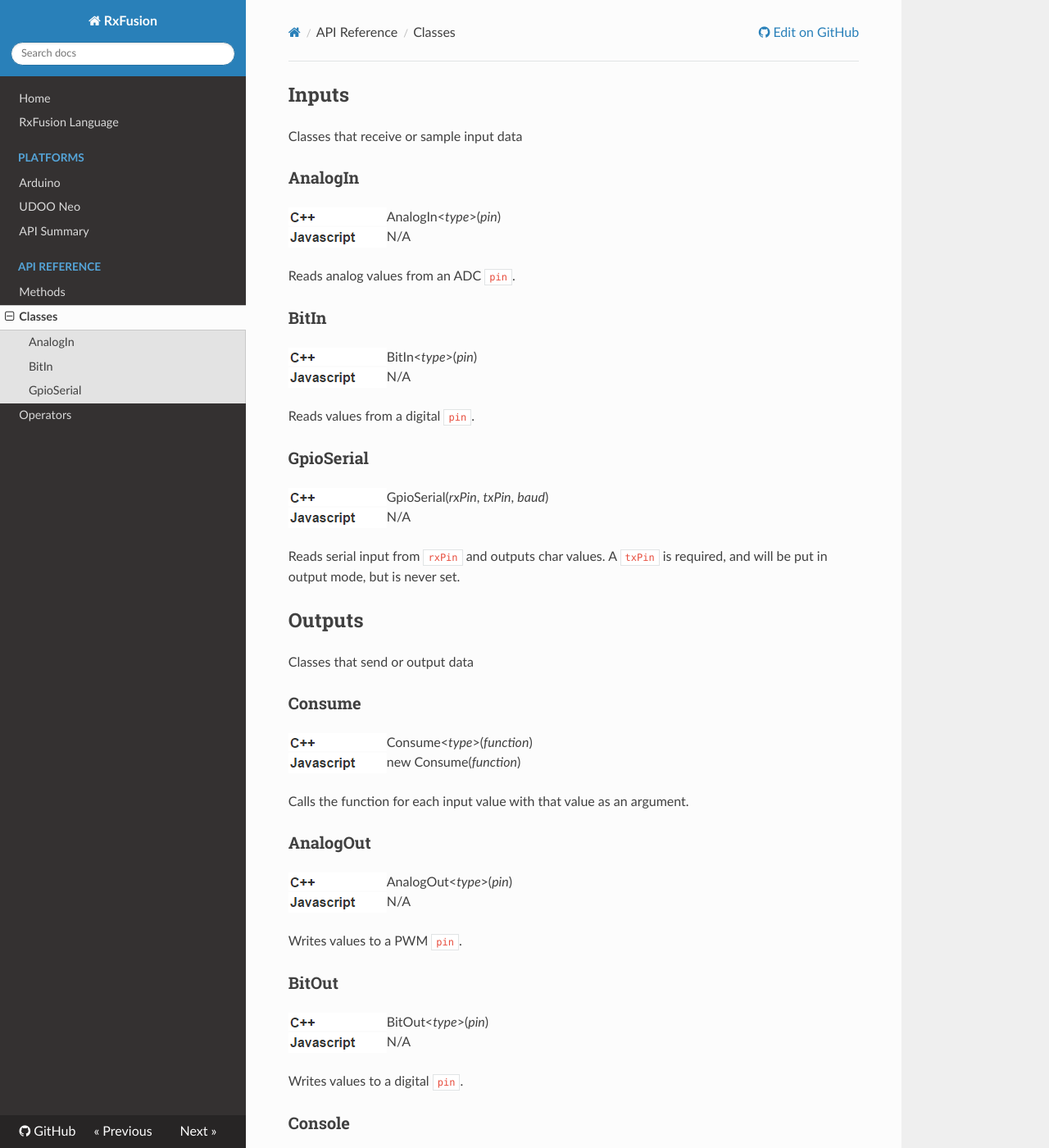
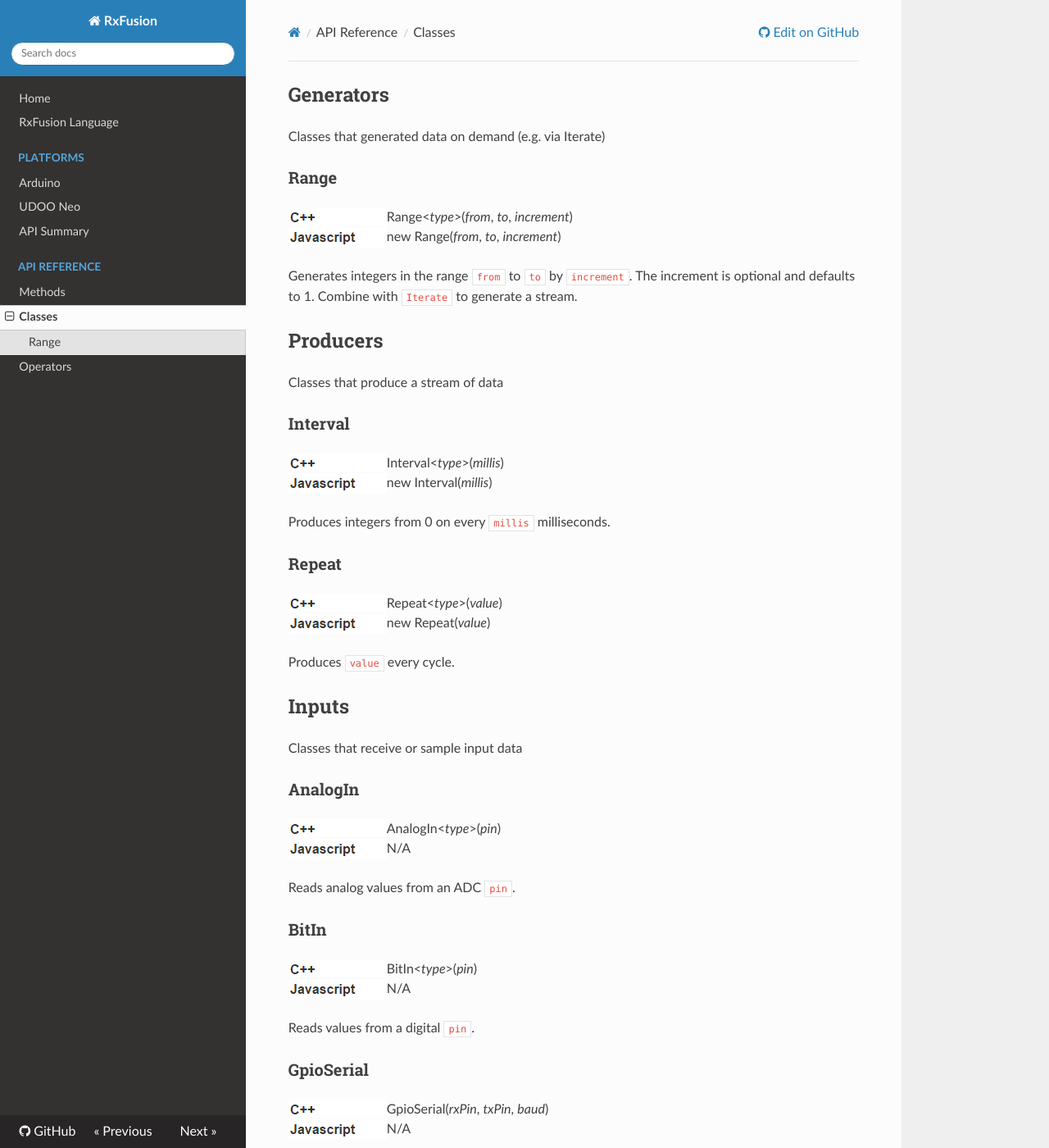
Before and after one commit to sathibault/RxFusion, an MkDocs documentation site: the page built from docs/classes.md, in a window 1280 px wide and 1400 px high. Shown: the whole window at 82% size. Built offline with MkDocs 1.6.1, drawn with Linux system fonts in a browser that asks for light colours; nearby versions of some CDN libraries; old or Windows-style settings are respelled for this version of MkDocs; some of the changed text lies outside the part shown.

Commit message:
Documentation update

```diff
--- a/docs/classes.md
+++ b/docs/classes.md
@@ -1,3 +1,41 @@
+## Generators
+
+Classes that generated data on demand (e.g. via Iterate)
+
+### Range
+
+<img align="left" src="../img/cpp.png">
+Range&lt;*type*&gt;(*from*, *to*, *increment*)
+<br>
+<img align="left" src="../img/javascript.png">
+new Range(*from*, *to*, *increment*)
+
+Generates integers in the range `from` to `to` by `increment`.  The increment is optional and defaults to 1.  Combine with `Iterate` to generate a stream.
+
+## Producers
+
+Classes that produce a stream of data
+
+### Interval
+
+<img align="left" src="../img/cpp.png">
+Interval&lt;*type*&gt;(*millis*)
+<br>
+<img align="left" src="../img/javascript.png">
+new Interval(*millis*)
+
+Produces integers from 0 on every `millis` milliseconds.
+
+### Repeat
+
+<img align="left" src="../img/cpp.png">
+Repeat&lt;*type*&gt;(*value*)
+<br>
+<img align="left" src="../img/javascript.png">
+new Repeat(*value*)
+
+Produces `value` every cycle.
+
 ## Inputs
 
 Classes that receive or sample input data
@@ -35,16 +73,6 @@ Reads serial input from `rxPin` and outputs char values.  A `txPin` is required,
 ## Outputs
 
 Classes that send or output data
-
-### Consume
-
-<img align="left" src="../img/cpp.png">
-Consume&lt;*type*&gt;(*function*)
-<br>
-<img align="left" src="../img/javascript.png">
-new Consume(*function*)
-
-Calls the function for each input value with that value as an argument.
 
 ### AnalogOut
 
@@ -105,3 +133,15 @@ N/A
 new SocketIO(*io*, *event*)
 
 Sends data to a WebSocket via the socket.io module `io` with the event name `event`.
+
+## Consumers
+
+### Consume
+
+<img align="left" src="../img/cpp.png">
+Consume&lt;*type*&gt;(*function*)
+<br>
+<img align="left" src="../img/javascript.png">
+new Consume(*function*)
+
+Calls the function for each input value with that value as an argument.
```
Also changed, not shown: docs/api-index.md (+18 -2 lines), docs/api-reference.md (+17 -2 lines), docs/operators.md (+0 -10 lines).
